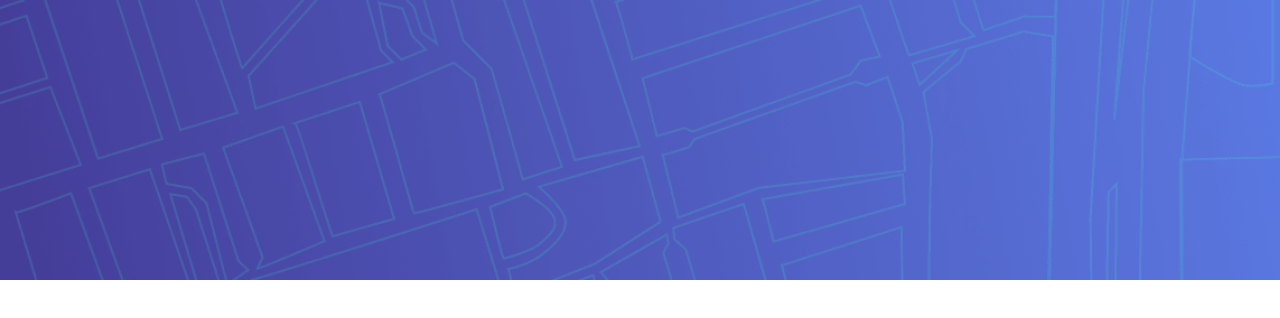
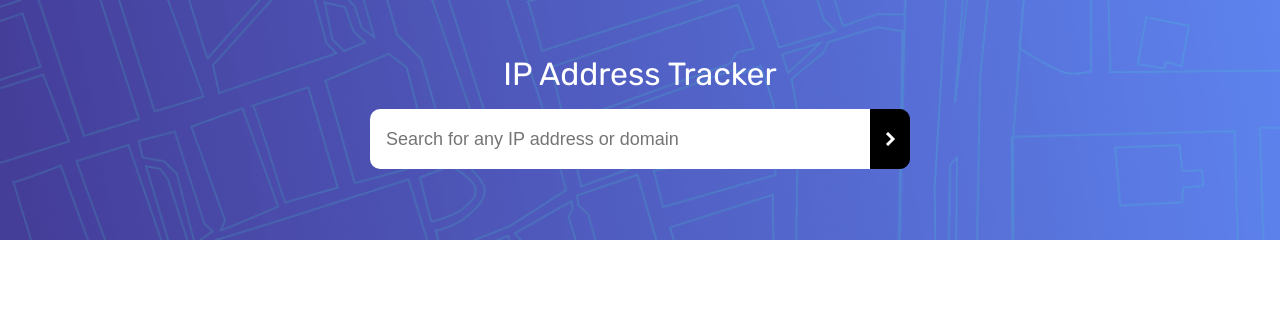
Before and after one commit to usmanahmedkhan09/ip-address-tracker, a Vue app: page / in a window 1280 px wide. Shown: the top 318 px of the page. Built offline with nearby package versions, Linux system fonts and the light colour scheme.

Commit message:
header is completed

```diff
--- a/src/assets/css/index.scss
+++ b/src/assets/css/index.scss
@@ -28,19 +28,54 @@
 
 .container {
   height: 100%;
-  // background-color: $dark-gray;
   display: flex;
   flex-direction: column;
 
-  .search_wrapper{
-    min-height: 35%;
+  .search_container{
+    min-height: 30%;
     background-image: url('../images/pattern-bg.png');
     background-repeat: no-repeat;
     background-size: cover;
     width: 100%;
+    display: grid;
+    place-content: center;
+    text-align: center;
+
+    .title {
+      font-weight: 300;
+      color: white;
+    }
+    .search_wrapper {
+      display: flex;
+      margin : 16px 0px;
+      input {
+        min-height: 60px;
+        width: 500px;
+        border-radius: 10px 0px 0px 10px;
+        font-size: $font-xx;
+        border: unset;
+        padding: 0px 16px;
+
+        &:focus{
+          outline: none;
+          border: unset;
+        }
+      }
+      .icon_wrapper {
+        min-height: 60px;
+        min-width: 40px;
+        border: 1px solid black;
+        display: flex;
+        justify-content: center;
+        align-items: center;
+        background-color: black;
+        border-radius: 0px 10px 10px 0px;
+      }
+    }
   }
 
-  .map_wrapper{
-    min-height: calc(100% - 35%);
+  .map_container{
+    min-height: calc(100% - 30%);
   }
+
 }
--- /dev/null
+++ b/src/components/icons/icon_arrow.vue
@@ -0,0 +1,5 @@
+<template>
+  <svg xmlns="http://www.w3.org/2000/svg" width="11" height="14">
+    <path fill="none" stroke="#FFF" stroke-width="3" d="M2 1l6 6-6 6" />
+  </svg>
+</template>
--- /dev/null
+++ b/src/components/searchBar.vue
@@ -0,0 +1,24 @@
+<template>
+  <div class="search_wrapper">
+    <input
+      placeholder="Search for any IP address or domain"
+      type="text"
+      name="ip-tracker-search"
+      id="ip-tracker-search"
+    />
+    <div class="icon_wrapper">
+      <icon_arrowVue></icon_arrowVue>
+    </div>
+  </div>
+</template>
+<script lang="ts">
+import { defineComponent } from "vue";
+import icon_arrowVue from "./icons/icon_arrow.vue";
+
+export default defineComponent({
+  components: { icon_arrowVue },
+  setup() {
+    return {};
+  },
+});
+</script>
--- a/src/views/HomeView.vue
+++ b/src/views/HomeView.vue
@@ -1,13 +1,18 @@
 <template>
   <div class="container">
-    <div class="search_wrapper"></div>
-    <div class="map_wrapper"></div>
+    <div class="search_container">
+      <h1 class="title">IP Address Tracker</h1>
+      <Search></Search>
+    </div>
+    <div class="map_container"></div>
   </div>
 </template>
 <script lang="ts">
 import { defineComponent } from "vue";
+import Search from "@/components/searchBar.vue";
 
 export default defineComponent({
+  components: { Search },
   setup() {
     return {};
   },
```
Also changed, not shown: src/components/icons/icon_location.vue (added, +8 -0 lines), src/assets/images/icon-arrow.svg (deleted), src/assets/images/icon-location.svg (deleted).
